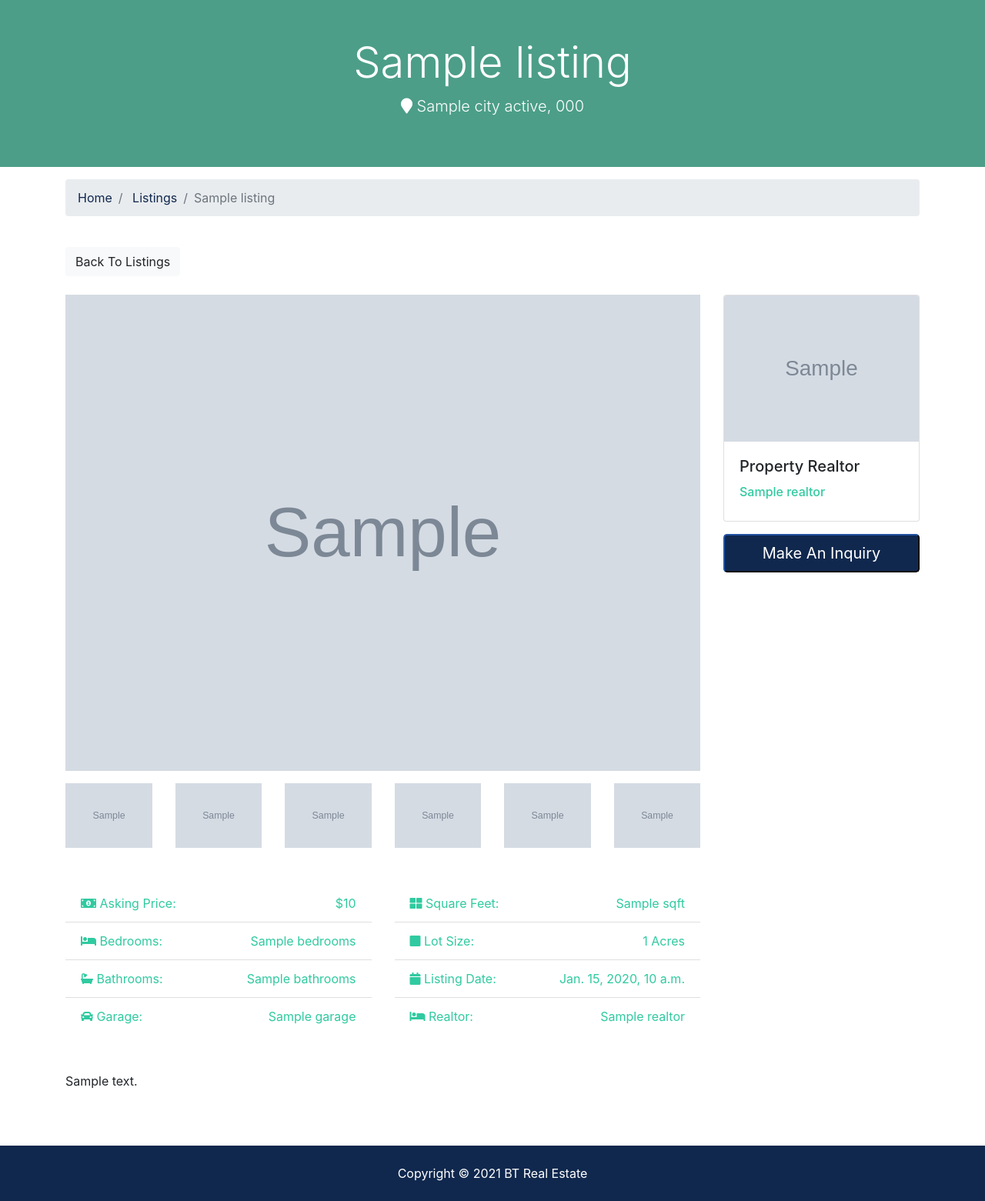
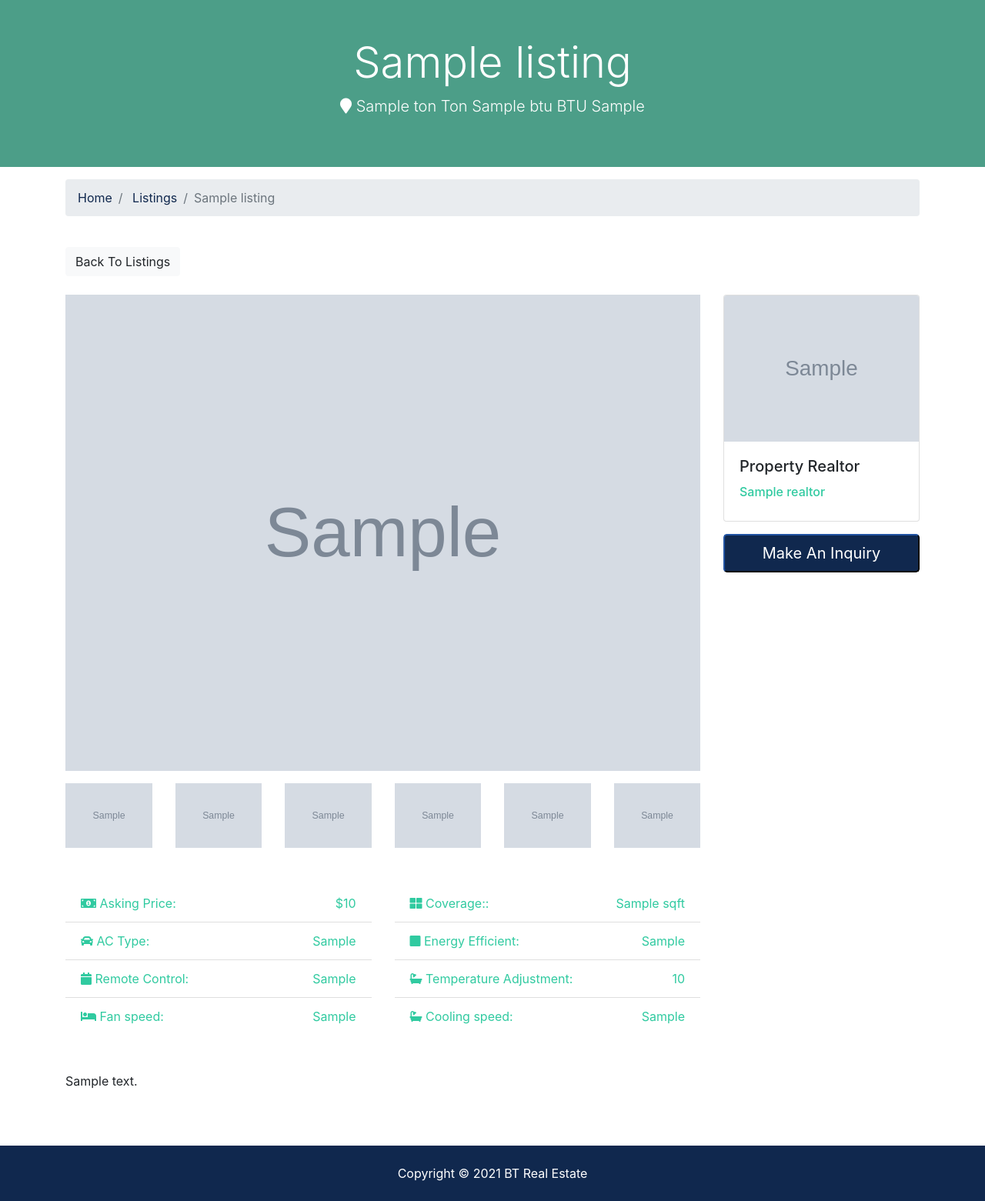
Before and after one commit to moshohel/AC-ecom, a Django app: template templates/listings/listing.html in a window 1280 px wide. Shown: the part 128-1689 px from the top of the page at 77% size. Run offline with Django 3.2, Linux system fonts and the light colour scheme; the template is opened without the code that fills it: most values are stand-ins (such as "Sample title", 1, 10 or a date in 2020); grey boxes marked "Sample" are stand-in pictures; some libraries are stand-ins or nearby versions.

Commit message:
listing database

```diff
--- a/templates/listings/listing.html
+++ b/templates/listings/listing.html
@@ -11,7 +11,7 @@
         <div class="col-md-12">
           <h1 class="display-4">{{ listing.title }}</h1>
           <p class="lead">
-            <i class="fas fa-map-marker"></i> {{ listing.city }} {{ listing.state }}, {{ listing.zipcode }}</p>
+            <i class="fas fa-map-marker"></i> {{ listing.ton }} Ton {{ listing.btu }} BTU {{ listing.ac_type }}</p>
         </div>
       </div>
     </div>
@@ -99,39 +99,39 @@
                   <span class="float-right">${{ listing.price | intcomma }}</span>
                 </li>
                 <li class="list-group-item text-secondary">
-                  <i class="fas fa-bed"></i> Bedrooms:
-                  <span class="float-right">{{ listing.bedrooms }}</span>
+                  <i class="fas fa-car"></i> AC Type:
+                  <span class="float-right">{{ listing.ac_type }}
+                  </span>
                 </li>
                 <li class="list-group-item text-secondary">
-                  <i class="fas fa-bath"></i> Bathrooms:
-                  <span class="float-right">{{ listing.bathrooms }}</span>
+                  <i class="fas fa-calendar"></i> Remote Control:
+                  <span class="float-right">{{ listing.remote_control }}</span>
                 </li>
                 <li class="list-group-item text-secondary">
-                  <i class="fas fa-car"></i> Garage:
-                  <span class="float-right">{{ listing.garage }}
-                  </span>
+                  <i class="fas fa-bed"></i> Fan speed:
+                  <span class="float-right">{{ listing.fan_speed }}</span>
                 </li>
+
               </ul>
             </div>
             <div class="col-md-6">
               <ul class="list-group list-group-flush">
                 <li class="list-group-item text-secondary">
-                  <i class="fas fa-th-large"></i> Square Feet:
+                  <i class="fas fa-th-large"></i> Coverage::
                   <span class="float-right">{{ listing.sqft }}</span>
                 </li>
                 <li class="list-group-item text-secondary">
-                  <i class="fas fa-square"></i> Lot Size:
-                  <span class="float-right">{{ listing.lot_size }} Acres
+                  <i class="fas fa-square"></i> Energy Efficient:
+                  <span class="float-right">{{ listing.energy_efficient }}
                   </span>
                 </li>
                 <li class="list-group-item text-secondary">
-                  <i class="fas fa-calendar"></i> Listing Date:
-                  <span class="float-right">{{ listing.list_date }}</span>
+                  <i class="fas fa-bath"></i> Temperature Adjustment:
+                  <span class="float-right">{{ listing.temperature_adjustment }}</span>
                 </li>
                 <li class="list-group-item text-secondary">
-                  <i class="fas fa-bed"></i> Realtor:
-                  <span class="float-right">{{ listing.realtor }}
-                  </span>
+                  <i class="fas fa-bath"></i> Cooling speed:
+                  <span class="float-right">{{ listing.cooling_speed }}</span>
                 </li>
 
 
```
Also changed, not shown: listings/models.py (+18 -12 lines), templates/listings/listings.html (+5 -5 lines), templates/pages/index.html (+15 -15 lines), listings/migrations/0002_auto_20210818_1945.py (added).
